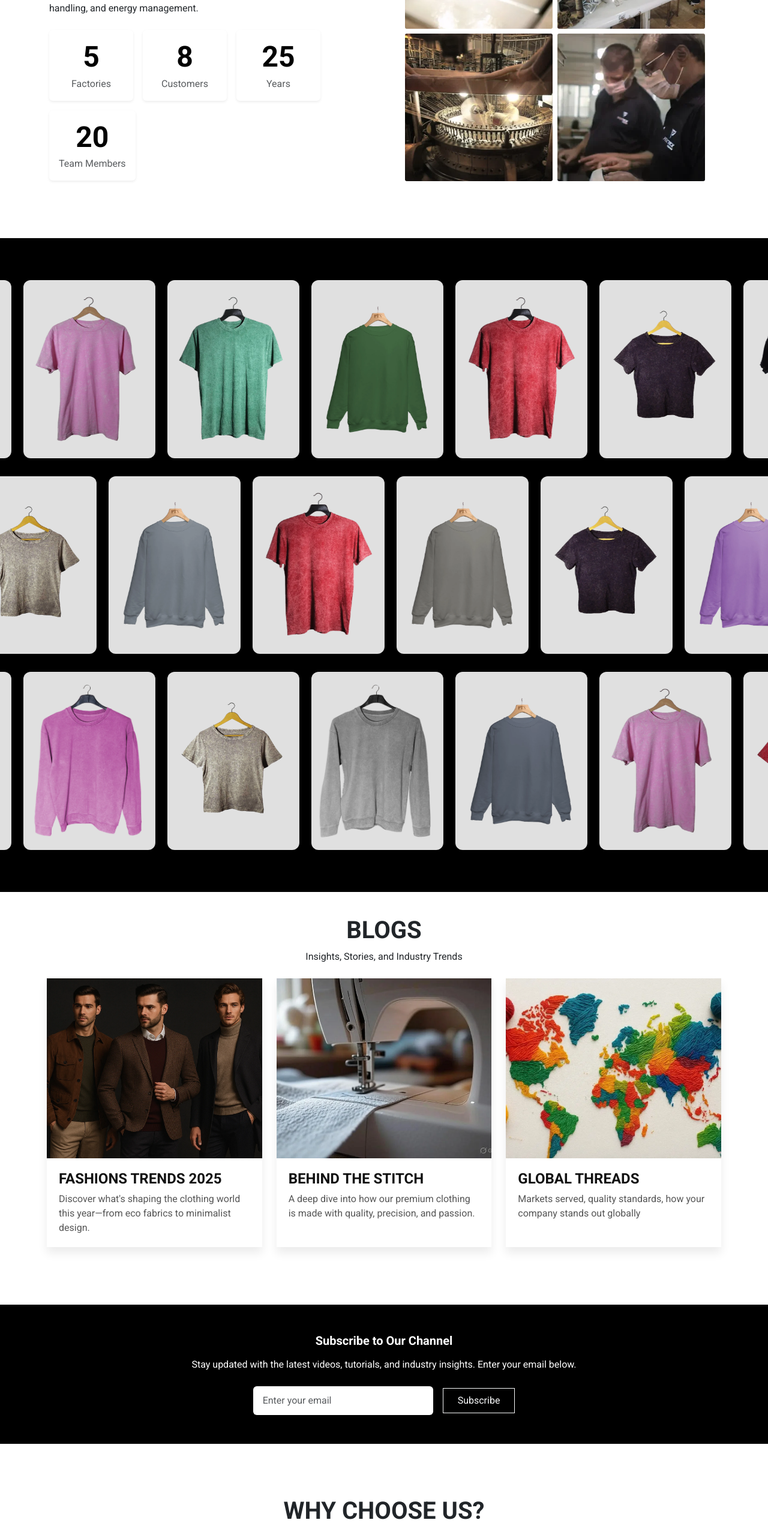
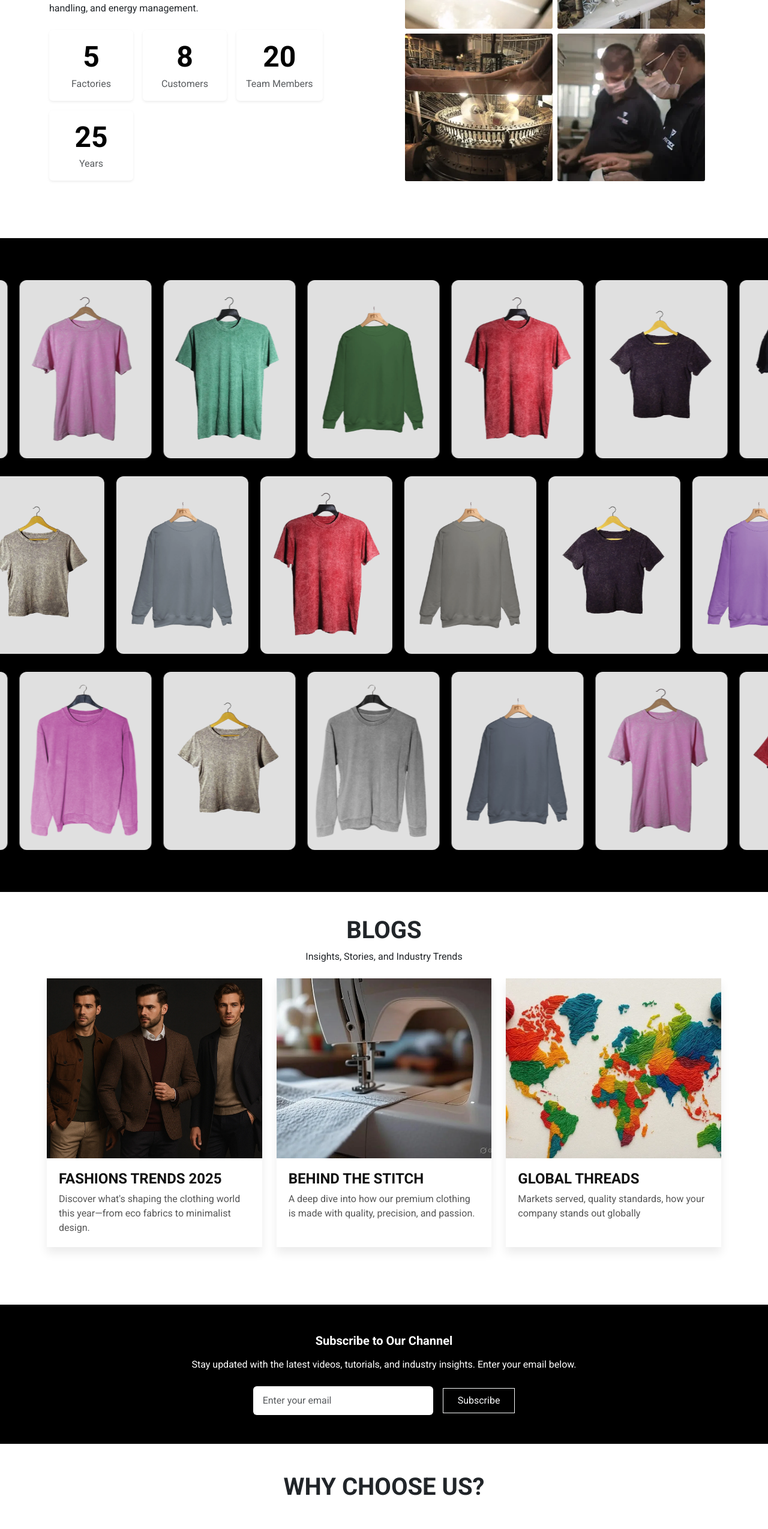
Before and after one commit to Zeeshanprojects/PTX-2, a React (Create React App) app in the folder PTX-2/ptx-2/: page / in a window 1280 px wide. Shown: the part 2641-5190 px from the top of the page at 60% size. Built offline with nearby package versions, Linux system fonts and the light colour scheme.

Commit message:
code updated

```diff
--- a/PTX-2/ptx-2/src/Pages/Home.jsx
+++ b/PTX-2/ptx-2/src/Pages/Home.jsx
@@ -207,8 +207,9 @@ export default function Home() {
               {[
                 { label: "Factories", value: "5" },
                 { label: "Customers", value: "8" },
+                { label: "Team Members", value: "20" },
                 { label: "Years", value: "25" },
-                 { label: "Team Members", value: "20" },
+
               ].map((item) => (
                 <div
                   key={item.label}
@@ -605,7 +606,7 @@ export default function Home() {
         </div>
       </div>
 
-      <div className="space"></div>
+
       <h1 className="text-center fw-bold" data-aos="fade-up">
         WHY CHOOSE US?
       </h1>
--- a/PTX-2/ptx-2/src/Pages/ProductDetails.style.css
+++ b/PTX-2/ptx-2/src/Pages/ProductDetails.style.css
@@ -30,10 +30,6 @@
   font-weight: bold;
 }
 
-/* .product-image {
-  height: 450px;
-  object-fit: contain !important;
-} */
 
 /* Image */
 img {
```
